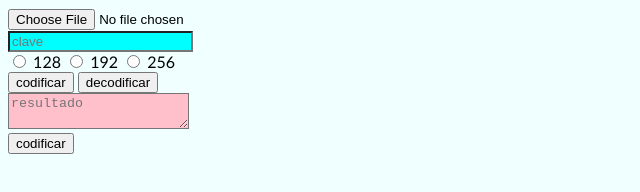
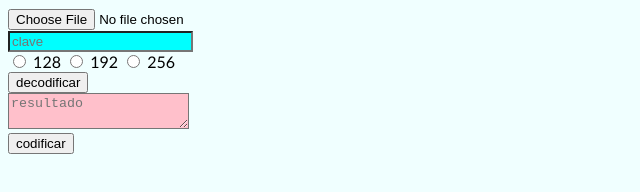
Before and after one commit to martin-sainos-demian/5IV10MartinSainosDemianAES, a website: page index.html in a window 1280 px wide. Shown: the whole page, without its empty margins (0-640 px from the left). Drawn offline with nearby package versions, Linux system fonts and the light colour scheme.

Commit message:
Update index.html

```diff
--- a/index.html
+++ b/index.html
@@ -21,7 +21,6 @@
     <input type="radio" name="bits" id="256" value="256" />
     <label for="bits">256</label>
     <br>
-    <input type="button" id="en" value="codificar"/>
     <input type="button" id="de" value="decodificar"/>
     <br>
     <textarea id="res" placeHolder="resultado"></textarea>
```
